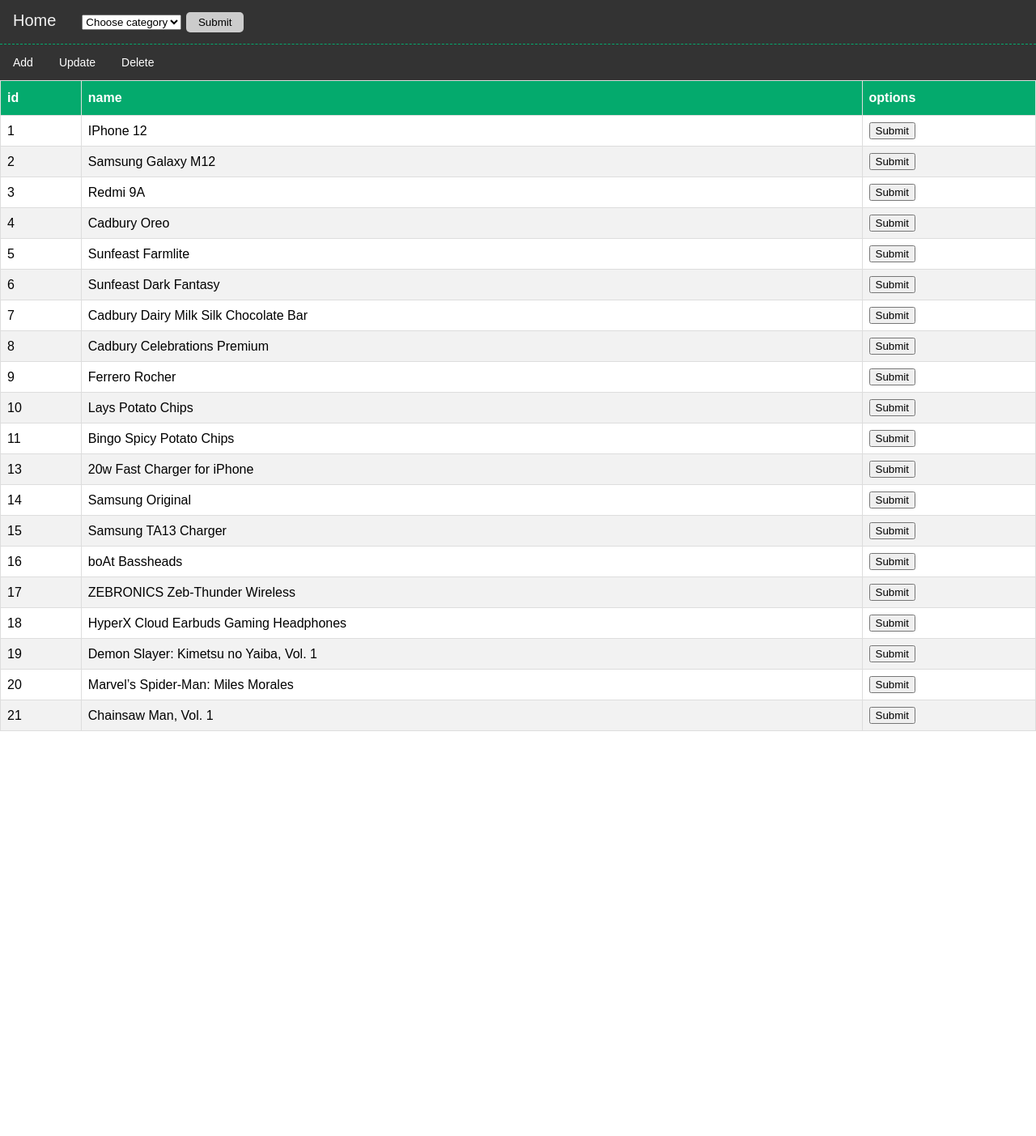
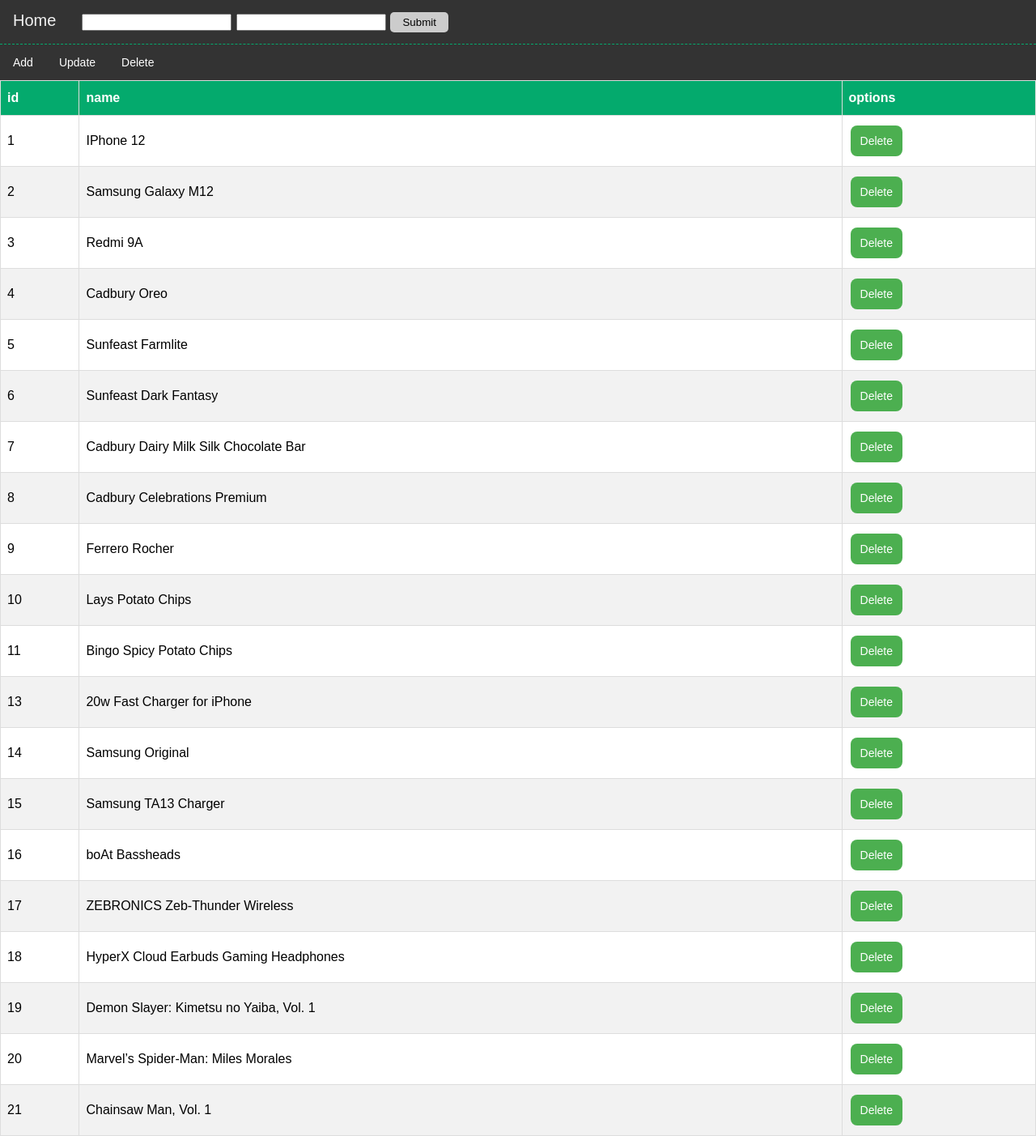
Before and after one commit to Ganesh-Murugan/flaskapp, a Flask app: template app2/main/templates/home2.html in a window 1280 px wide. Shown: the whole page at 81% size. Before the commit the page ends 903 px from the top, so only its background shows below. Run offline with Flask 2, Linux system fonts and the light colour scheme; the template is opened without the code that fills it: values that come from a table or form of the project are taken from there, most other values are stand-ins (such as "Sample title", 1, 10 or a date in 2020); form fields are guessed from the names that the template uses.

Commit message:
Add files via upload

```diff
--- a/app2/main/models.py
+++ b/app2/main/models.py
@@ -28,5 +28,5 @@
     category_of = db.Column(db.Integer(), db.ForeignKey('category.id'))
     subcate_of = db.Column(db.Integer(), db.ForeignKey('subcate.id'))
 
-    def __repr__(self) -> str:
-        return f'Item {self.product_name}'
+    # def __repr__(self) -> str:
+    #     return f'Item {self.product_name}'
--- a/app2/main/routes.py
+++ b/app2/main/routes.py
@@ -1,37 +1,43 @@
+from operator import sub
+from unicodedata import category
 from main import app, db
-from flask import redirect, render_template, request, url_for
-from main.models import Category, Product
-from main.forms import Category_form, delete_form
+from flask import jsonify, redirect, render_template, request, url_for
+from main.models import Category, Product, Subcate
+from main.forms import Category_form, delete_form, View
+import sqlite3
+
+x = Category.query.all()
+
+@app.route('/', methods=['GET','POST'])
+def index():
+    form=View()
+    form.category.choices = [(category.id, category.category_name) for category in x]
+    form.subcate.choices = [(subcate.id, subcate.subcate_name) for subcate in Subcate.query.all()]
+
+    if request.method == 'POST':
+        #print(form.subcate.data)
+        #subcate = Subcate.query.filter_by(belong=form.category.data).all()
+    #     select = request.form.get('cat')
+        res = Product.query.filter_by(subcate_of=form.subcate.data).all()
 
 
 
-@app.route('/', methods=['GET','POST'])
-def index():
-    # form=Form()
-    # form.category.choices = [(category.id, category.category_name) for category in Category.query.all()]
-    global x
-    index.x = Category.query.all()
-    if request.method == 'POST':
-        select = request.form.get('cat')
-        res = Product.query.filter_by(category_of=str(select)).all()
-        delete_for = delete_form()
-        if delete_for.validate_on_submit():
-            value = request.form.get('deleted')
-            deleted_product= Product.query.filter_by(id=value).first()
-            db.session.delete(deleted_product)
-            db.session.commit()
-            print(deleted_product)
-
-            print(request.form.get('deleted'))
-            return redirect(url_for('index'))
+        return render_template('home2.html',form=form, res = res, x=x)
 
 
-        return render_template('home2.html', res = res , form=delete_for, x=index.x)
+    return render_template('index.html', x=x, form=form)
 
+@app.route('/subcate/<category>')
+def subcate(category):
+    subcates = Subcate.query.filter_by(belong=category).all()
+    subcateList = []
+    for subcate in subcates:
+        subObj = {}
+        subObj['id'] = subcate.id
+        subObj['subcate_name'] = subcate.subcate_name
+        subcateList.append(subObj)
 
-    return render_template('index.html', x=index.x)
-
-
+    return jsonify({'subcates' : subcateList})
 
 @app.route('/add', methods =['GET', 'POST'])
 def add():
@@ -41,6 +47,32 @@
                         description=form_cat.description.data)
         db.session.add(added)
         db.session.commit()
+        db.session.remove()
+        return redirect(url_for('index'), x = x)
+
+    return render_template('add.html', form=form_cat, x = x)
+
+
+@app.route('/delete/<id>', methods =['GET', 'POST'])
+def delete(id):
+
+    # if delete_for.validate_on_submit():
+    #         value = request.form.get('deleted')
+    #         cursor.execute(f'DELETE FROM product WHERE id = {value}')
+    #         conn.commit()
+
+        print(id)
+        conn = sqlite3.connect('app2\main\Shop.db', check_same_thread=False)
+        cursor=conn.cursor()
+        cursor.execute(f'DELETE FROM product WHERE id = {id}')
+        conn.commit()
+        conn.close()
+        # deleted_product = Product.query.filter(Product.id==id).one()
+        # print(deleted_product)
+
+        # #print(request.form.get('deleted'))
+        # db.session.close()
+        # db.session.delete(deleted_product)
+        # db.session.commit()
+
         return redirect(url_for('index'))
-
-    return render_template('add.html', form=form_cat, x = index.x)
--- a/app2/main/static/styles/main.css
+++ b/app2/main/static/styles/main.css
@@ -225,3 +225,16 @@
 {
 background: #109177;
 }
+.button {
+  background-color: #4CAF50; /* Green */
+  border: none;
+  color: white;
+  padding: 11px 12px;
+  text-align: center;
+  text-decoration: none;
+  display: inline-block;
+  font-size: 14px;
+  margin: 4px 2px;
+  cursor: pointer;
+  border-radius: 8px;
+}
--- a/app2/main/templates/add.html
+++ b/app2/main/templates/add.html
@@ -4,7 +4,7 @@
 {% endblock %}
 {% block content %}
 <div class="form-style-5">
-<form method="post">
+<form method="post" action="{{url_for('add')}}">
     {{ form.hidden_tag() }}
     {{ form.category_name.label() }}
     {{ form.category_name() }}
--- a/app2/main/templates/home2.html
+++ b/app2/main/templates/home2.html
@@ -20,11 +20,9 @@
         <td>{{x.id}}</td>
         <td>{{x.product_name}}</td>
         <td>
-          <form method="post">
-            {{ form.hidden_tag() }}
-            <input id="deleted" name="deleted" type="hidden" value="{{x.id}}">
-            {{ form.Submit() }}
-        </form>
+
+          <a class="button" type="submit" href="{{url_for('delete',id=x.id)}}">Delete</a>
+
 
         </td>
       </tr>
--- a/app2/main/templates/index.html
+++ b/app2/main/templates/index.html
@@ -12,17 +12,13 @@
     <div class="topnav">
     <a aria-current="page" href="{{url_for('index')}}">Home</a>
 
-    <form method="post" class="topnav">
-        <select name="cat">
-          <option value="" selected disabled hidden>Choose category</option>
-          {% for o in x %}
-              <option value="{{ o.id }}">{{ o.category_name }}</option>
-              {% endfor %}
-        </select>
 
-        <input type="submit">
+    <form method="post">
+      {{ form.csrf_token }}
+      {{ form.category }}
+      {{ form.subcate }}
+      <input type="submit">
     </form>
-
     </div>
     <div class="navbar">
       <div class="dropdown">
@@ -30,7 +26,7 @@
           <i class="fa fa-caret-down"></i>
         </button>
         <div class="dropdown-content">
-          <a href="{{url_for('add')}}">category</a>
+          <a href="#">category</a>
           <a href="#">Subcategory</a>
           <a href="#">Product</a>
         </div>
@@ -62,5 +58,23 @@
     {% block content %}
 
     {% endblock %}
+    <script>
+      let cate_select = document.getElementById('category');
+      let subcate_select = document.getElementById('subcate');
+
+      cate_select.onchange = function() {
+        cate = cate_select.value;
+        fetch('/subcate/' + cate).then(function(response){
+          response.json().then(function(data){
+            let optionHTML = '';
+            for (let subcate of data.subcates){
+              optionHTML += '<option value="' + subcate.id + '">' + subcate.subcate_name + '</option>';
+
+            }
+             subcate_select.innerHTML = optionHTML;
+          });
+        });
+      }
+    </script>
 </body>
 </html>
```
Also changed, not shown: app2/main/forms.py (+5 -3 lines), app2/main/temp.py (added, +15 -0 lines), app2/main/Shop.db.
